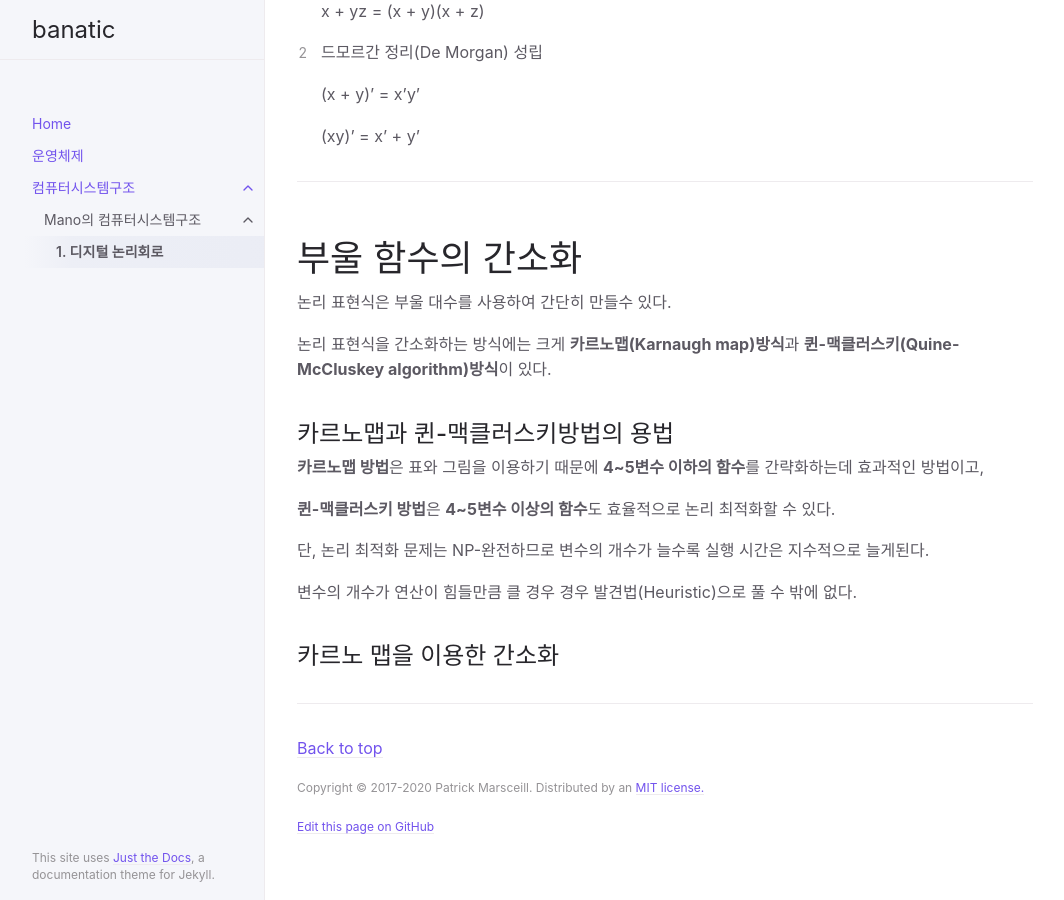
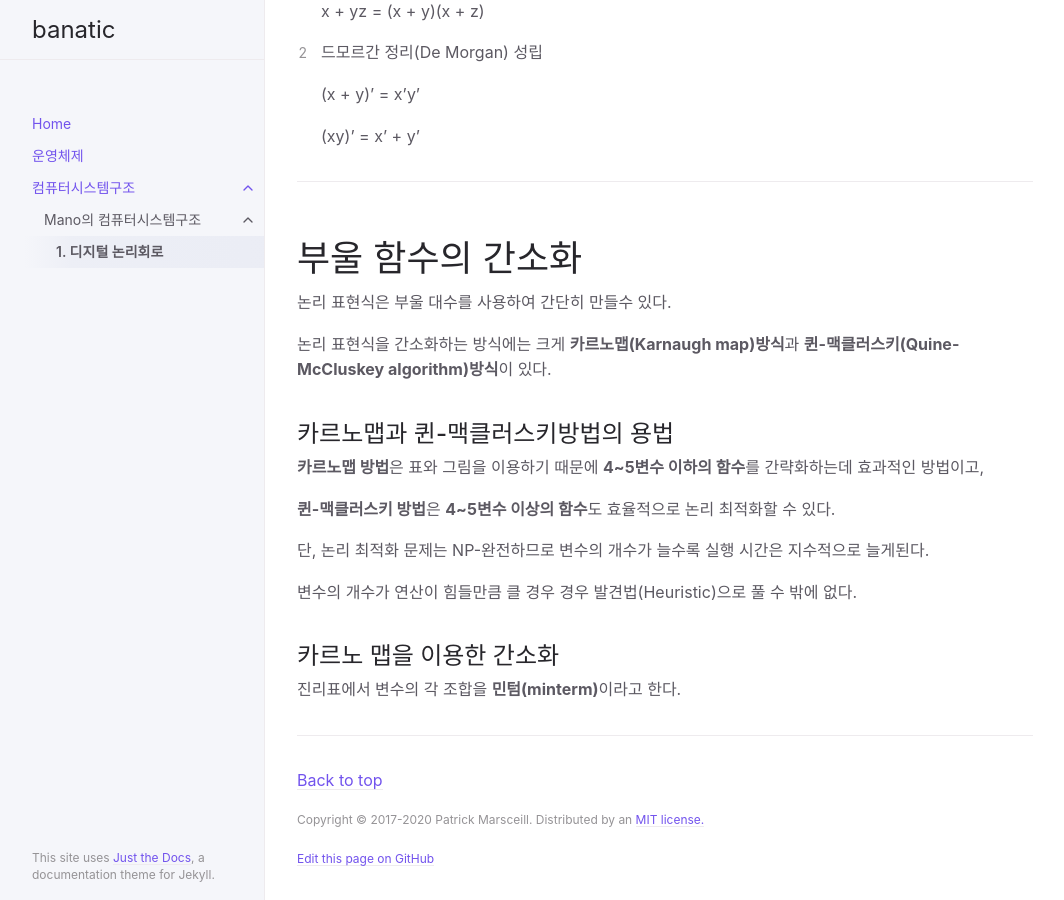
Before and after one commit to banatic/banatic.github.io, a Jekyll site: the page built from docs/cs architecture/mano/1digital circuit.md, in a window 1280 px wide and 900 px high, scrolled down 1721 px. Shown: the whole window, without its empty margins (107-1171 px from the left). Built offline with Jekyll 4.4.1, drawn with Linux system fonts in a browser that asks for light colours.

Commit message:
Favicon added

```diff
--- a/_config.yml
+++ b/_config.yml
@@ -93,7 +93,7 @@ color_scheme: nil
 
 # Google Analytics Tracking (optional)
 # e.g, UA-1234567-89
-ga_tracking: UA-2709176-10
+ga_tracking: UA-176318140-1
 ga_tracking_anonymize_ip: true # Use GDPR compliant Google Analytics settings (true/nil by default)
 
 plugins:
--- a/_includes/head.html
+++ b/_includes/head.html
@@ -10,8 +10,13 @@
     {% endif %}
   {% endunless %}
 
-  <link rel="shortcut icon" href="{{ 'favicon.ico' | absolute_url }}" type="image/x-icon">
-
+  <link rel="apple-touch-icon" sizes="180x180" href="/apple-touch-icon.png">
+  <link rel="icon" type="image/png" sizes="32x32" href="/favicon-32x32.png">
+  <link rel="icon" type="image/png" sizes="16x16" href="/favicon-16x16.png">
+  <link rel="manifest" href="/site.webmanifest">
+  <link rel="mask-icon" href="/safari-pinned-tab.svg" color="#5bbad5">
+  <meta name="msapplication-TileColor" content="#da532c">
+  <meta name="theme-color" content="#ffffff">
   <link rel="stylesheet" href="{{ '/assets/css/just-the-docs-default.css' | absolute_url }}">
 
   {% if site.ga_tracking != nil %}
--- a/docs/cs architecture/mano/1digital circuit.md
+++ b/docs/cs architecture/mano/1digital circuit.md
@@ -75,3 +75,4 @@ AND, OR, Inverter, Buffer, NAND, NOR, XOR, XNOR 등등의 회로가 존재한다
 변수의 개수가 연산이 힘들만큼 클 경우 경우 발견법(Heuristic)으로 풀 수 밖에 없다.
 
 ## 카르노 맵을 이용한 간소화
+진리표에서 변수의 각 조합을 **민텀(minterm)**이라고 한다.
```
Also changed, not shown: browserconfig.xml (added, +9 -0 lines), __doc__/favicon.ico (added), android-chrome-192x192.png (added), android-chrome-256x256.png (added), apple-touch-icon.png (added), favicon-16x16.png (added), favicon-32x32.png (added), favicon.ico, mstile-150x150.png (added), safari-pinned-tab.svg (added), site.webmanifest (added).
